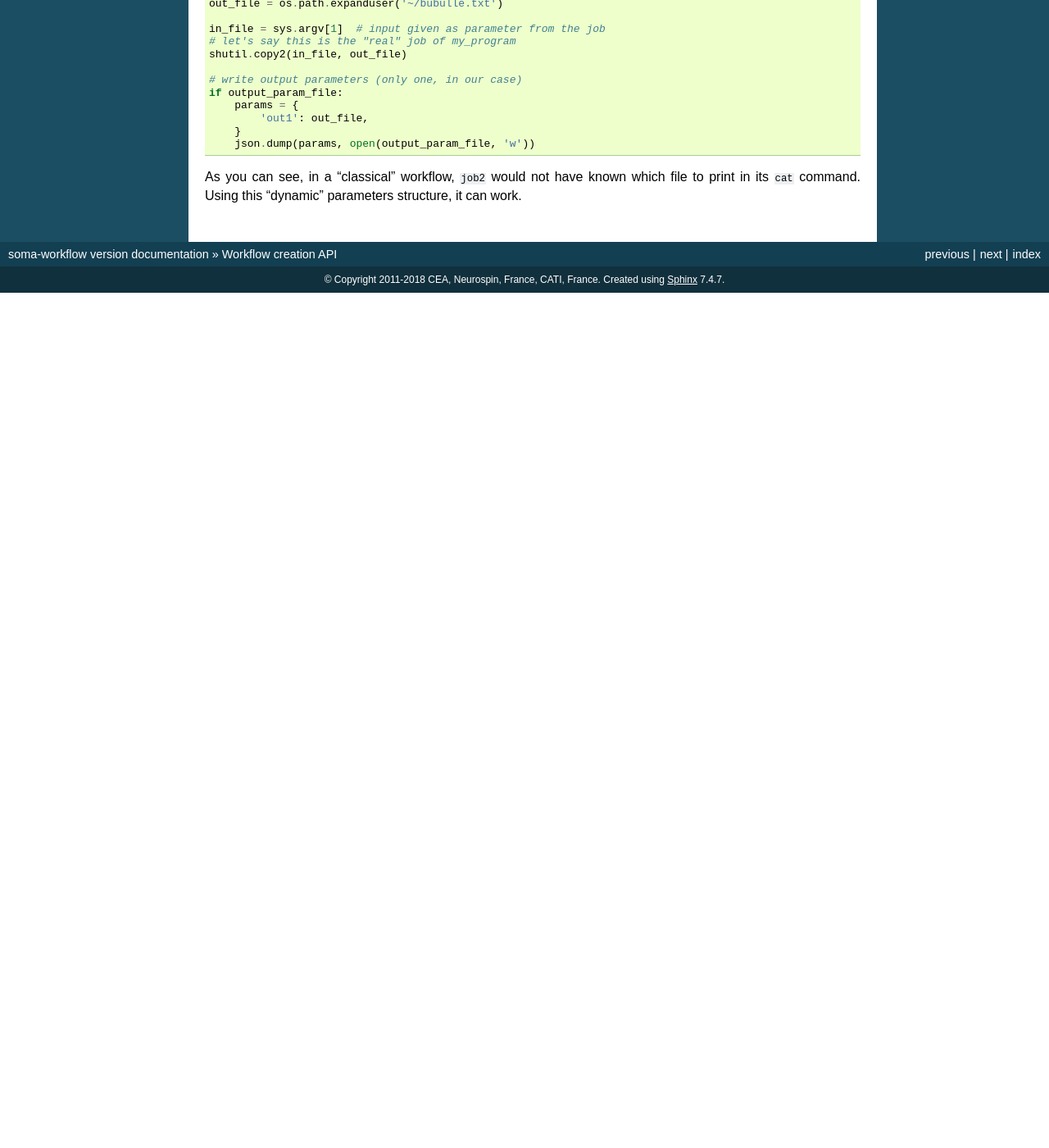
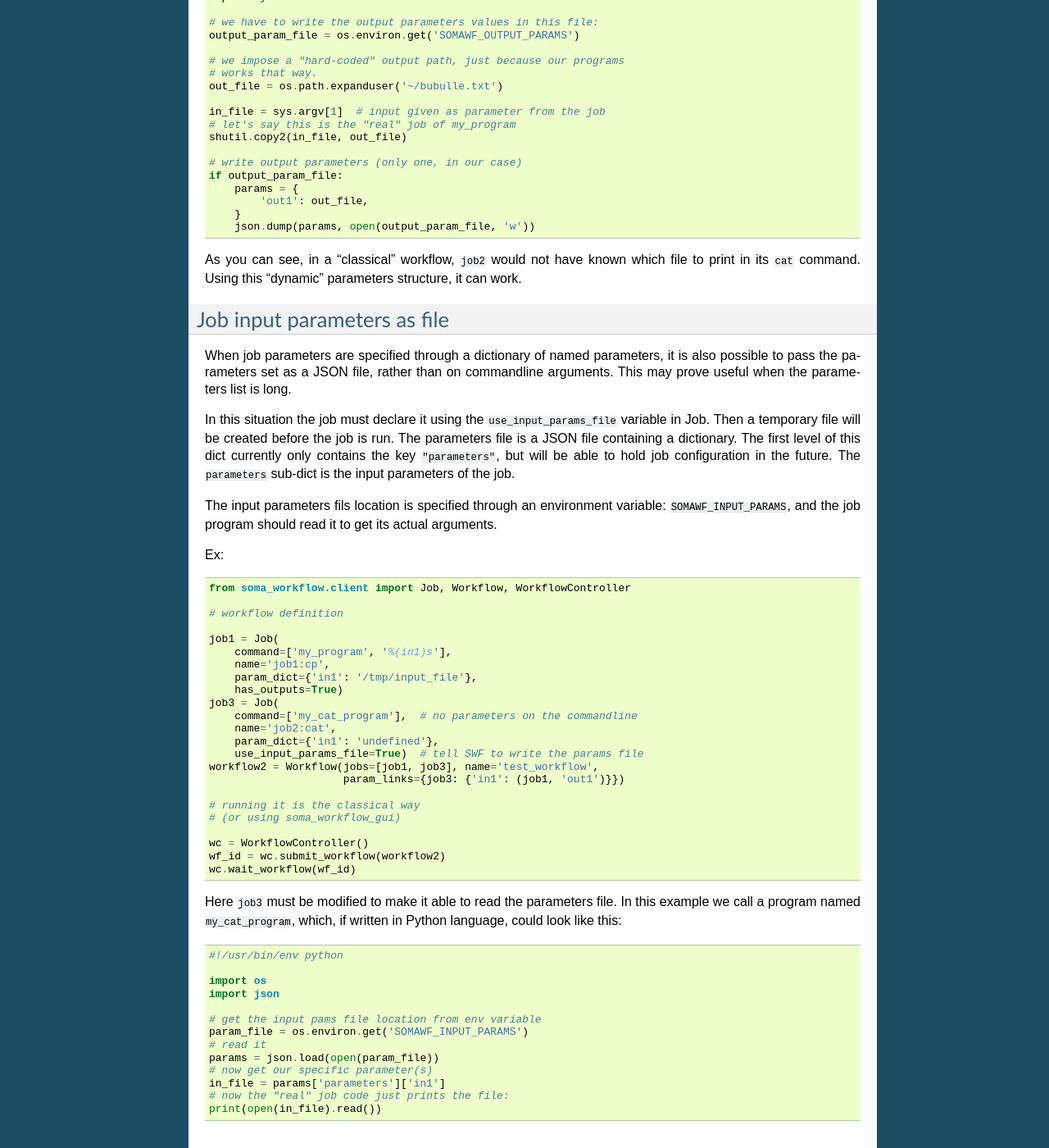
Before and after one commit to populse/soma-workflow, a Sphinx documentation site: the page built from doc/source/workflow_creation.txt, in a window 1280 px wide and 1400 px high, scrolled down 2847 px. Shown: the whole window at 82% size. Built offline with Sphinx 7.4.7, drawn with Linux system fonts in a browser that asks for light colours; the version number could not be read and is left out; before the commit the page ends 3204 px from its top, so only the background shows below that; some of the changed text lies outside the part shown.

Commit message:
doc about input parameters file

```diff
--- a/doc/source/workflow_creation.txt
+++ b/doc/source/workflow_creation.txt
@@ -114,6 +114,8 @@ Here, ``job1`` will run a program, ``my_program`` which will do its job, and wri
         },
     }
 
+Note that ``param_links`` in the workflow implicitly add jobs dependencies. These new dependencies are automatically added to the "classical" jobs dependencies, and may completely replace them if parameters links are correctly specified and used all along the workflow.
+
 Now the ``job1`` commandline program, if written in Python language, could look like this::
 
     #!/usr/bin/env python
@@ -143,3 +145,57 @@ Now the ``job1`` commandline program, if written in Python language, could look
 
 
 As you can see, in a "classical" workflow, ``job2`` would not have known which file to print in its ``cat`` command. Using this "dynamic" parameters structure, it can work.
+
+
+.. _input_params_file:
+
+Job input parameters as file
+============================
+
+When job parameters are specified through a dictionary of named parameters, it is also possible to pass the parameters set as a JSON file, rather than on commandline arguments. This may prove useful when the parameters list is long.
+
+In this situation the job must declare it using the ``use_input_params_file`` variable in Job. Then a temporary file will be created before the job is run. The parameters file is a JSON file containing a dictionary. The first level of this dict currently only contains the key ``"parameters"``, but will be able to hold job configuration in the future. The ``parameters`` sub-dict is the input parameters of the job.
+
+The input parameters fils location is specified through an environment variable: ``SOMAWF_INPUT_PARAMS``, and the job program should read it to get its actual arguments.
+
+Ex::
+
+    from soma_workflow.client import Job, Workflow, WorkflowController
+
+    # workflow definition
+
+    job1 = Job(
+        command=['my_program', '%(in1)s'],
+        name='job1:cp',
+        param_dict={'in1': '/tmp/input_file'},
+        has_outputs=True)
+    job3 = Job(
+        command=['my_cat_program'],  # no parameters on the commandline
+        name='job2:cat',
+        param_dict={'in1': 'undefined'},
+        use_input_params_file=True)  # tell SWF to write the params file
+    workflow2 = Workflow(jobs=[job1, job3], name='test_workflow',
+                         param_links={job3: {'in1': (job1, 'out1')}})
+
+    # running it is the classical way
+    # (or using soma_workflow_gui)
+
+    wc = WorkflowController()
+    wf_id = wc.submit_workflow(workflow2)
+    wc.wait_workflow(wf_id)
+
+Here ``job3`` must be modified to make it able to read the parameters file. In this example we call a program named ``my_cat_program``, which, if written in Python language, could look like this::
+
+    #!/usr/bin/env python
+
+    import os
+    import json
+
+    # get the input pams file location from env variable
+    param_file = os.environ.get('SOMAWF_INPUT_PARAMS')
+    # read it
+    params = json.load(open(param_file))
+    # now get our specific parameter(s)
+    in_file = params['parameters']['in1']
+    # now the "real" job code just prints the file:
+    print(open(in_file).read())
```
Also changed, not shown: doc/source/changes_swf3.txt (+7 -0 lines). Lines whose indentation alone changed are shown as unchanged.
